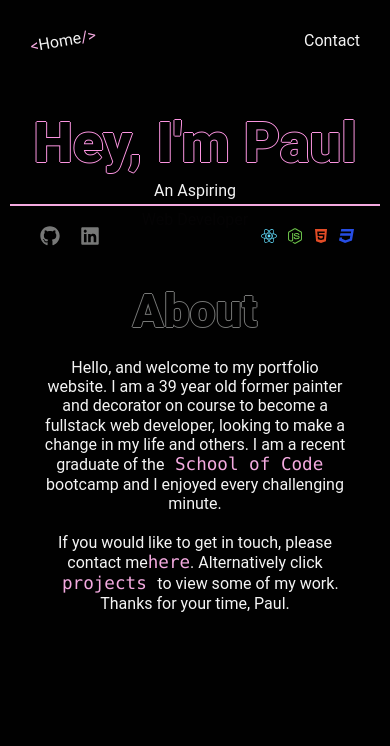
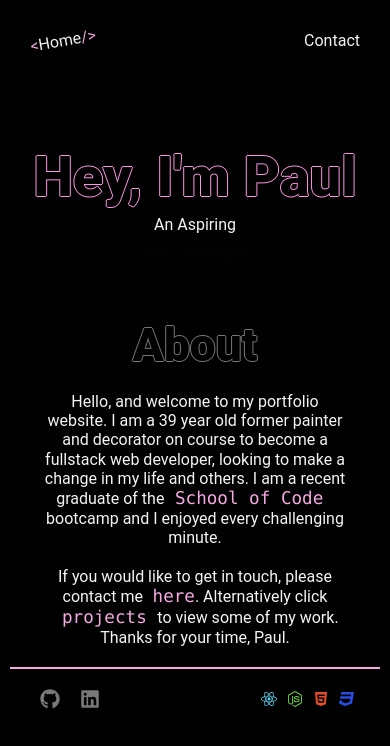
Before and after one commit to paulg44/portfolio_one, a React (Create React App) app in the folder my-portfolio/: page / in a window 390 px wide. Shown: the top 746 px of the page. Built offline with nearby package versions, Linux system fonts and the light colour scheme.

Commit message:
fix space in about & footer on homepage media queries

```diff
--- a/my-portfolio/src/Pages/Homepage/Homepage.css
+++ b/my-portfolio/src/Pages/Homepage/Homepage.css
@@ -207,8 +207,8 @@
   .main-container {
     display: block;
     width: fit-content;
-    position: absolute;
-    margin-top: 30px;
+    /* position: absolute; */
+    margin-top: -60px;
   }
 
   .main-header p {
--- a/my-portfolio/src/Pages/Homepage/Homepage.js
+++ b/my-portfolio/src/Pages/Homepage/Homepage.js
@@ -1,19 +1,22 @@
 // Component for Homepage
- import {useState, useEffect} from "react"
- import { Link } from "react-router-dom";
-import "./Homepage.css"
-import profileImg from "../../IMG/profile_test_2-PhotoRoom.png-PhotoRoom.png"
-
+import { useState, useEffect } from 'react';
+import { Link } from 'react-router-dom';
+import './Homepage.css';
+import profileImg from '../../IMG/profile_test_2-PhotoRoom.png-PhotoRoom.png';
 
 function Homepage() {
-
-        const textArray = ['Software Developer', 'Web Developer', 'Web Designer', 'UI/UX Designer'];
+  const textArray = [
+    'Software Developer',
+    'Web Developer',
+    'Web Designer',
+    'UI/UX Designer',
+  ];
   const [currentIndex, setCurrentIndex] = useState(0);
 
   useEffect(() => {
     const intervalId = setInterval(() => {
       // Update the currentIndex, wrapping back to the beginning if necessary
-            setCurrentIndex((prevIndex) => (prevIndex + 1) % textArray.length);
+      setCurrentIndex(prevIndex => (prevIndex + 1) % textArray.length);
     }, 2800);
 
     return () => {
@@ -24,11 +27,7 @@ function Homepage() {
   return (
     <div id="main" class="main">
       {/* <!-- Image --> */}
-      <img
-        src={profileImg}
-        alt="side profile"
-        className="main-img"
-      />
+      <img src={profileImg} alt="side profile" className="main-img" />
       {/* <!-- Main Header --> */}
       <main className="main-container">
         <div className="main-header">
@@ -44,16 +43,28 @@ function Homepage() {
             former painter and decorator on course to become a fullstack web
             developer, looking to make a change in my life and others. I am a
             recent graduate of the
-            <code
-              ><a href="https://www.schoolofcode.co.uk/" target="_blank" rel="noreferrer"
-                >&nbsp;School of Code&nbsp;</a></code>
+            <code>
+              <a
+                href="https://www.schoolofcode.co.uk/"
+                target="_blank"
+                rel="noreferrer"
+              >
+                &nbsp;School of Code&nbsp;
+              </a>
+            </code>
             bootcamp and I enjoyed every challenging minute.
             <br />
             <br />
             If you would like to get in touch, please contact me
-            <code><Link to={"/contact"}>here </Link></code>. Alternatively click
-            <code
-              ><Link to={"/projects"} className="bounce-text">&nbsp;projects&nbsp;</Link></code>
+            <code>
+              &nbsp;<Link to={'/contact'}>here </Link>
+            </code>
+            . Alternatively click
+            <code>
+              <Link to={'/projects'} className="bounce-text">
+                &nbsp;projects&nbsp;
+              </Link>
+            </code>
             to view some of my work. Thanks for your time, Paul.
           </p>
         </div>
@@ -61,7 +72,7 @@ function Homepage() {
 
       {/* <h1 className="construction">CURRENTLY UNDER CONSTRUCTION  (Refactor to React) COME BACK MONDAY 31ST JULY</h1> */}
     </div>
-    )
+  );
 }
 
-export default Homepage
+export default Homepage;
```
Lines whose indentation alone changed are shown as unchanged.
